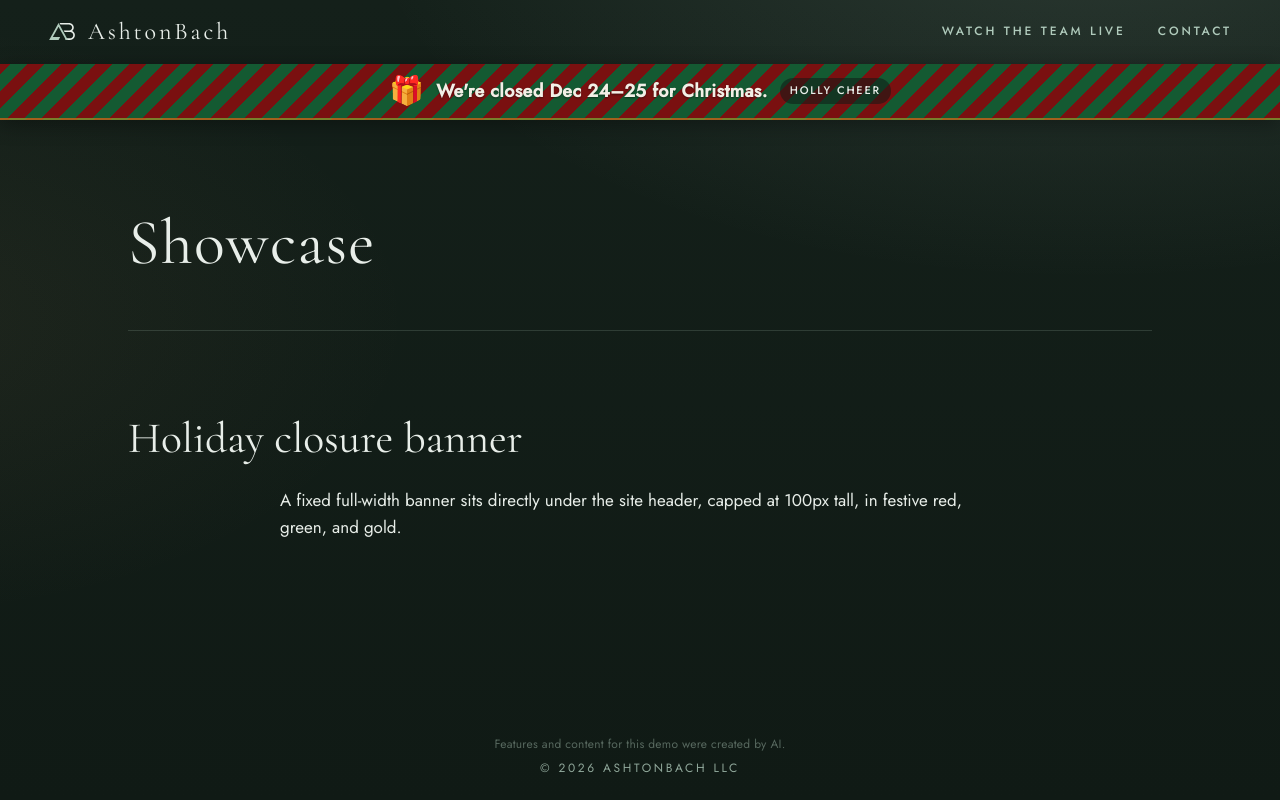
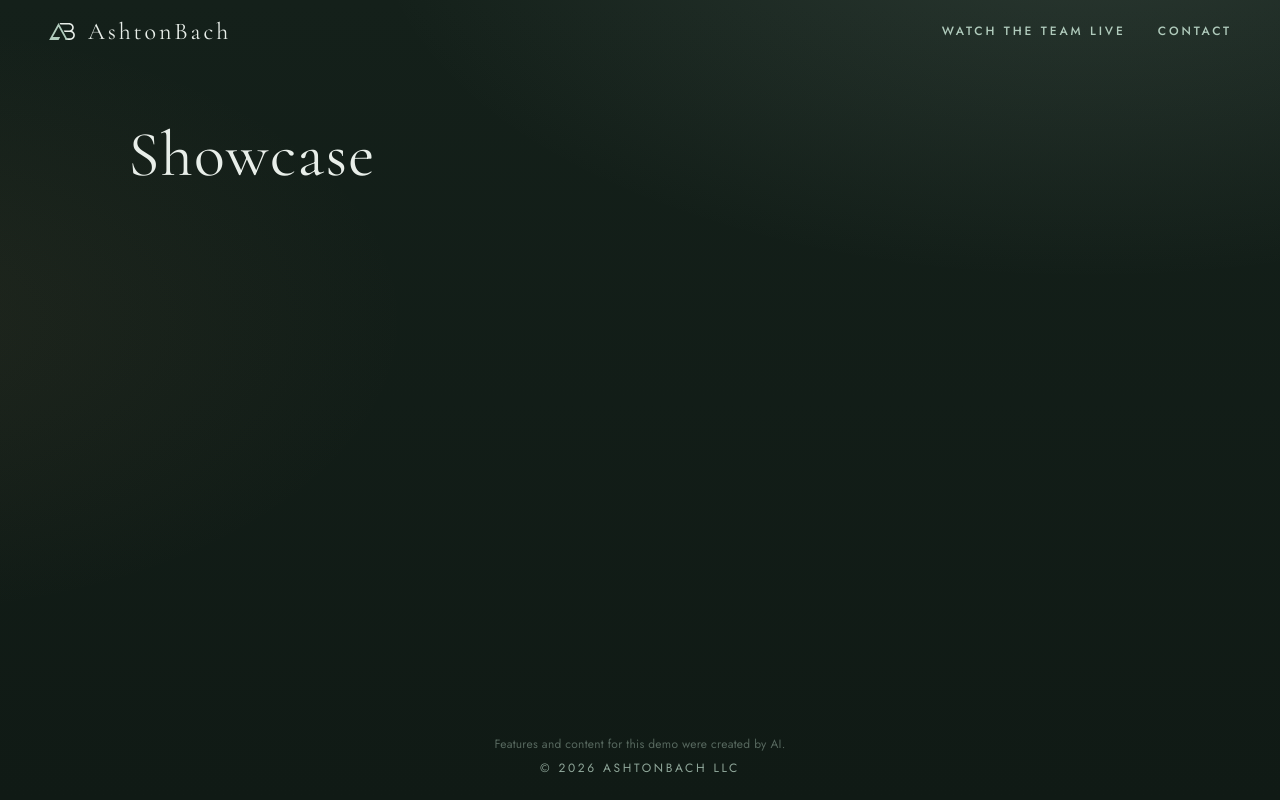
Before and after one commit to ashtonbach/agent-showcase, a Next.js app: page / in a window 1280 px wide. Built offline with nearby package versions, Linux system fonts and the light colour scheme.

Commit message:
Base: lab slot empty, from main 521d2a8 (Author: Alder)

```diff
--- a/app/lab/custom-1792299462/index.tsx
+++ /dev/null
@@ -1,120 +0,0 @@
-"use client";
-
-import { useEffect, useState } from "react";
-
-const CLOSED = "We're closed Dec 24–25 for Christmas.";
-
-const VARIATIONS = [
-  {
-    label: "Evergreen stripe",
-    decor: "🎄",
-    bg: "linear-gradient(90deg, #8b0000 0%, #8b0000 33%, #0d5c2e 33%, #0d5c2e 66%, #c9a227 66%, #c9a227 100%)",
-  },
-  {
-    label: "Gold glow",
-    decor: "⭐",
-    bg: "linear-gradient(135deg, #6b0f0f 0%, #0d5c2e 45%, #b8860b 100%)",
-  },
-  {
-    label: "Holly cheer",
-    decor: "🎁",
-    bg: "repeating-linear-gradient(-45deg, #7a1010, #7a1010 12px, #145a32 12px, #145a32 24px)",
-  },
-  {
-    label: "Winter sparkle",
-    decor: "❄️",
-    bg: "linear-gradient(90deg, #0d5c2e, #8b0000, #d4af37, #0d5c2e)",
-  },
-];
-
-export default function Lab() {
-  const [pick, setPick] = useState(0);
-
-  useEffect(() => {
-    setPick(Math.floor(Math.random() * VARIATIONS.length));
-    document.documentElement.classList.add("lab-christmas-banner-on");
-    return () => document.documentElement.classList.remove("lab-christmas-banner-on");
-  }, []);
-
-  const v = VARIATIONS[pick];
-
-  return (
-    <section data-lab="custom-1792299462" aria-labelledby="lab-christmas-heading">
-      <h2 id="lab-christmas-heading">Holiday closure banner</h2>
-      <p className="lab-lead">
-        A fixed full-width banner sits directly under the site header, capped at 100px tall, in festive red, green, and gold.
-      </p>
-      <div
-        className="lab-banner"
-        role="status"
-        aria-live="polite"
-        data-variant={pick}
-        style={{ background: v.bg }}
-      >
-        <span className="lab-banner-decor" aria-hidden="true">{v.decor}</span>
-        <span className="lab-banner-text">{CLOSED}</span>
-        <span className="lab-banner-tag">{v.label}</span>
-      </div>
-      <style>{`
-        html.lab-christmas-banner-on main.page { padding-top: 88px; }
-        @media (max-width: 640px) {
-          html.lab-christmas-banner-on main.page { padding-top: 80px; }
-        }
-        .lab-lead {
-          max-width: min(720px, 100%);
-          margin: 0 auto 24px;
-          color: var(--mist);
-          line-height: 1.55;
-          font-size: 17px;
-        }
-        .lab-banner {
-          position: fixed;
-          top: var(--header-h);
-          left: 0;
-          right: 0;
-          z-index: 19;
-          display: flex;
-          align-items: center;
-          justify-content: center;
-          gap: 12px;
-          flex-wrap: wrap;
-          width: 100%;
-          max-height: 100px;
-          min-height: 56px;
-          padding: 10px 20px;
-          box-sizing: border-box;
-          border-bottom: 2px solid rgba(201, 162, 39, 0.55);
-          box-shadow: 0 4px 20px rgba(0, 0, 0, 0.35);
-          color: #f2efe6;
-          text-align: center;
-        }
-        .lab-banner-decor { font-size: 28px; line-height: 1; }
-        .lab-banner-text {
-          font-family: var(--sans);
-          font-weight: 600;
-          font-size: clamp(14px, 2.8vw, 18px);
-          letter-spacing: 0.02em;
-          text-shadow: 0 1px 2px rgba(0, 0, 0, 0.45);
-        }
-        .lab-banner-tag {
-          font-family: var(--sans);
-          font-size: 11px;
-          font-weight: 500;
-          letter-spacing: 0.16em;
-          text-transform: uppercase;
-          padding: 4px 10px;
-          border-radius: 999px;
-          background: rgba(18, 26, 22, 0.55);
-          color: #e8eee9;
-        }
-        @media (prefers-reduced-motion: no-preference) {
-          .lab-banner { animation: lab-banner-in 0.45s ease-out; }
-          @keyframes lab-banner-in {
-            from { opacity: 0; transform: translateY(-6px); }
-            to { opacity: 1; transform: translateY(0); }
-          }
-        }
-      `}</style>
-    </section>
-  );
-}
--- a/app/page.tsx
+++ b/app/page.tsx
@@ -1,4 +1,3 @@
-import Lab from "./lab/custom-1792299462";
 import { readDemoKey, demoTitle } from "./demo-name";
 const demoKey = readDemoKey();
 const demoName = demoTitle();
@@ -6,7 +5,7 @@ export default function Page() {
   return (
     <div className="page-stack">
       <h1 className="demo-title" data-i18n={demoKey}>{demoName}</h1>
-      <Lab /> {/* lab:slot */}
+      {/* lab:slot */}
     </div>
   );
 }
```
